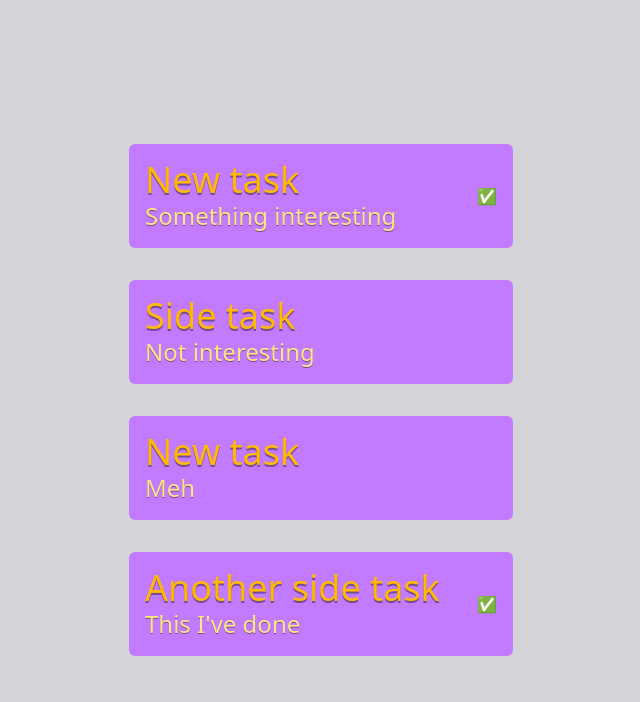
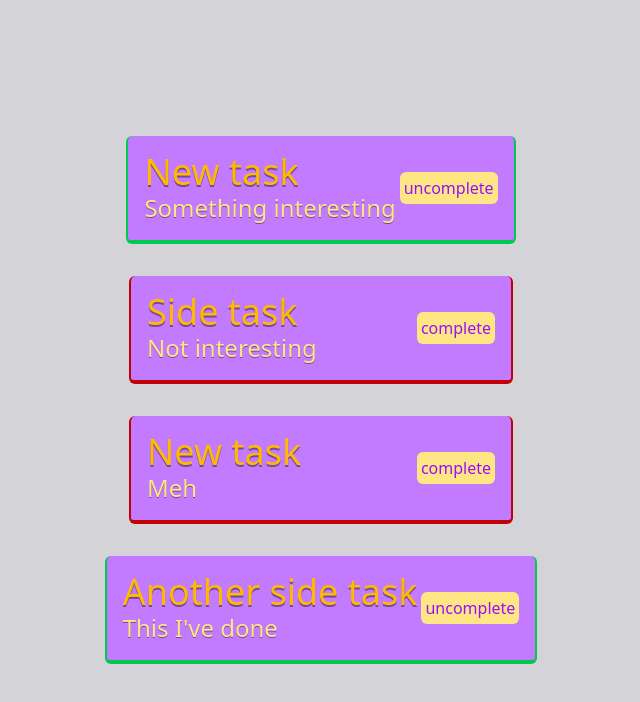
Before and after one commit to bymajka/react-tasks, a React (Vite) app in the folder component-task/: page / in a window 1280 px wide. Shown: the top 702 px of the page, without its empty margins (319-959 px from the left). Built offline with nearby package versions, Linux system fonts and the light colour scheme.

Commit message:
TaskList component created, useState for storing array of tasks created. Tasks completion toggle added.

```diff
--- a/component-task/src/App.tsx
+++ b/component-task/src/App.tsx
@@ -1,15 +1,8 @@
-import Task from './components/Task'
-import {TASKS} from "../src/constants/tasks.ts"
+import TaskList from "./components/TaskList"
 
 const App = () => {
   return (
-    <>
-      <div className="flex flex-col justify-center items-center h-dvh bg-zinc-300">
-        {TASKS.map((task) => {
-          return <Task title={task.title} description={task.description} isCompleated={task.isCompleated}/>
-          })}
-      </div>
-    </>
+    <TaskList />
   )
 }
 
--- a/component-task/src/components/Task.tsx
+++ b/component-task/src/components/Task.tsx
@@ -1,22 +1,23 @@
 import { useState } from "react";
 
-const Task = (props: {title: string; description: string; isCompleated: boolean}) => {
+const Task = (props: {title: string; description: string; isCompleted: boolean}) => {
 
-    const [compleatedState, setCompleated] = useState(props.isCompleated);
+    const [completedState, setCompleated] = useState(props.isCompleted);
 
     const handleClick = () => {
-        console.log('u clicked');
-        setCompleated(compleatedState => !compleatedState)
+        setCompleated(compleatedState => !compleatedState);
     }
+
+
 
     return(
     <>
-        <div className="flex flex-row items-center gap-1 bg-purple-400 min-w-96 rounded-md justify-between m-4 p-4" onClick={handleClick}>
+        <div className={`flex flex-row items-center gap-1 bg-purple-400 min-w-96 rounded-md justify-between m-4 p-4 border-0 border-b-4 border-l-2 border-r-2 ${completedState ? 'border-green-500' : 'border-red-700'}`}>
             <div>
                 <h1 className="text-amber-400 text-4xl [text-shadow:_0_2px_0_rgb(0_0_0_/_40%)]">{props.title}</h1>
                 <p className="text-amber-200 text-2xl [text-shadow:_0_1px_0_rgb(0_0_0_/_40%)]">{props.description}</p>
             </div>
-            {compleatedState && <span>✅</span>}
+            <button onClick={handleClick} className="bg-amber-200 rounded-md p-1 text-purple-600 hover:bg-amber-300 hover:text-amber-800">{completedState ? 'uncomplete' : 'complete'}</button>
         </div>
     </>
     );
--- /dev/null
+++ b/component-task/src/components/TaskList.tsx
@@ -0,0 +1,20 @@
+import { useState } from "react";
+import { TASKS } from "../constants/tasks";
+import Task from "./Task";
+
+const TaskList = () => {
+
+    const [tasks, setTasks] = useState(TASKS);
+
+    return (
+        <>
+      <div className="flex flex-col justify-center items-center h-dvh bg-zinc-300">
+        {tasks.map((task) => {
+          return <Task title={task.title} description={task.description} isCompleted={task.isCompleated}/>
+          })}
+      </div>
+    </>
+    );
+}
+
+export default TaskList;
```
